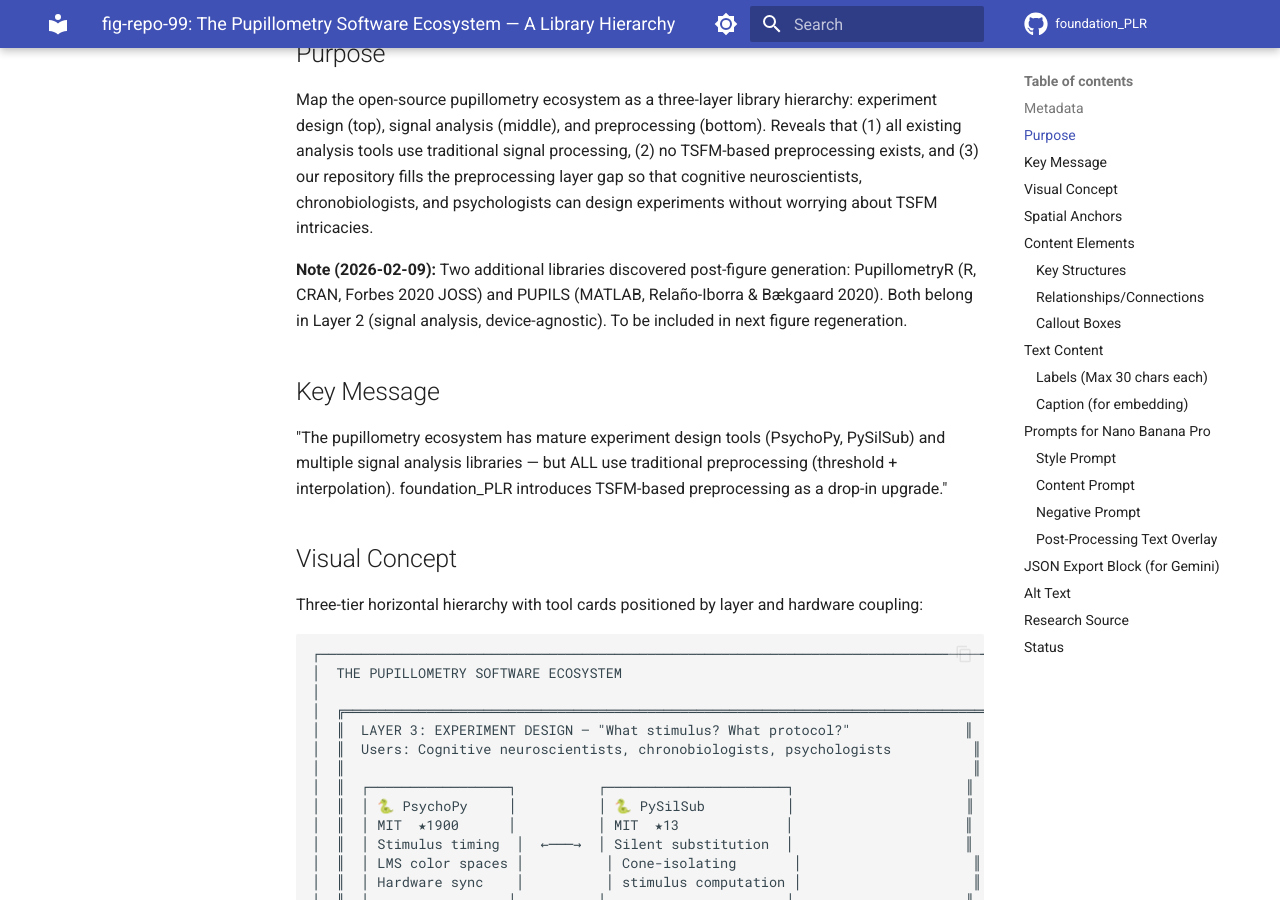
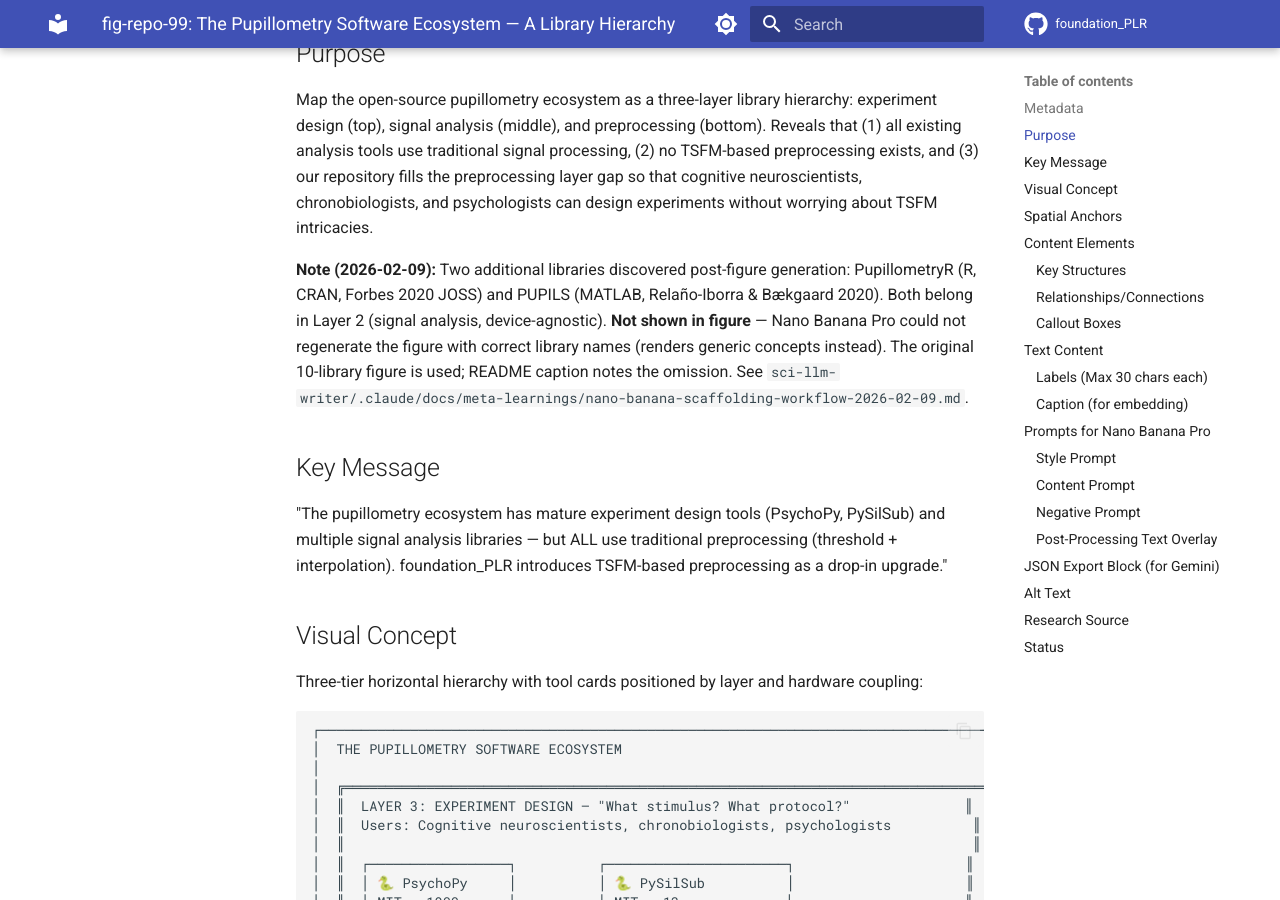
Before and after one commit to petteriTeikari/foundation_PLR, an MkDocs documentation site: the page built from docs/repo-figures/figure-plans/fig-repo-99-pupillometry-software-ecosystem.md, in a window 1280 px wide and 900 px high, scrolled down 770 px. Built offline with MkDocs 1.6.1 and Material for MkDocs 9.7.7, drawn with Linux system fonts in a browser that asks for light colours; comment, search, counter and statistics services are not loaded; some of the changed text lies outside the part shown.

Commit message:
docs: Keep original fig-repo-99, note PupillometryR/PUPILS not shown
Nano Banana Pro cannot regenerate the ecosystem figure with correct
library names (renders generic concepts instead of named cards).
Using the original 10-library figure; README caption and figure plan
both note the two post-generation additions are not depicted.

Co-Authored-By: Claude Opus 4.6 <noreply@anthropic.com>

```diff
--- a/docs/repo-figures/figure-plans/fig-repo-99-pupillometry-software-ecosystem.md
+++ b/docs/repo-figures/figure-plans/fig-repo-99-pupillometry-software-ecosystem.md
@@ -16,7 +16,7 @@
 
 Map the open-source pupillometry ecosystem as a three-layer library hierarchy: experiment design (top), signal analysis (middle), and preprocessing (bottom). Reveals that (1) all existing analysis tools use traditional signal processing, (2) no TSFM-based preprocessing exists, and (3) our repository fills the preprocessing layer gap so that cognitive neuroscientists, chronobiologists, and psychologists can design experiments without worrying about TSFM intricacies.
 
-**Note (2026-02-09):** Two additional libraries discovered post-figure generation: PupillometryR (R, CRAN, Forbes 2020 JOSS) and PUPILS (MATLAB, Relaño-Iborra & Bækgaard 2020). Both belong in Layer 2 (signal analysis, device-agnostic). To be included in next figure regeneration.
+**Note (2026-02-09):** Two additional libraries discovered post-figure generation: PupillometryR (R, CRAN, Forbes 2020 JOSS) and PUPILS (MATLAB, Relaño-Iborra & Bækgaard 2020). Both belong in Layer 2 (signal analysis, device-agnostic). **Not shown in figure** — Nano Banana Pro could not regenerate the figure with correct library names (renders generic concepts instead). The original 10-library figure is used; README caption notes the omission. See `sci-llm-writer/.claude/docs/meta-learnings/nano-banana-scaffolding-workflow-2026-02-09.md`.
 
 ## Key Message
 
@@ -467,5 +467,5 @@ Full literature review with verified facts: `docs/planning/plr-repo-research.md`
 - [x] Draft created
 - [x] Literature review completed (12 repos: original 10 + PupillometryR + PUPILS)
 - [x] Factual review passed (reviewer agent)
-- [ ] Generated
-- [ ] Placed in README/docs
+- [x] Generated (original 10-library version; regeneration with 12 libraries abandoned — AI renders generic concepts)
+- [x] Placed in README/docs (with caption noting PupillometryR + PUPILS not shown in figure)
```
Also changed, not shown: README.md (+1 -1 lines).
